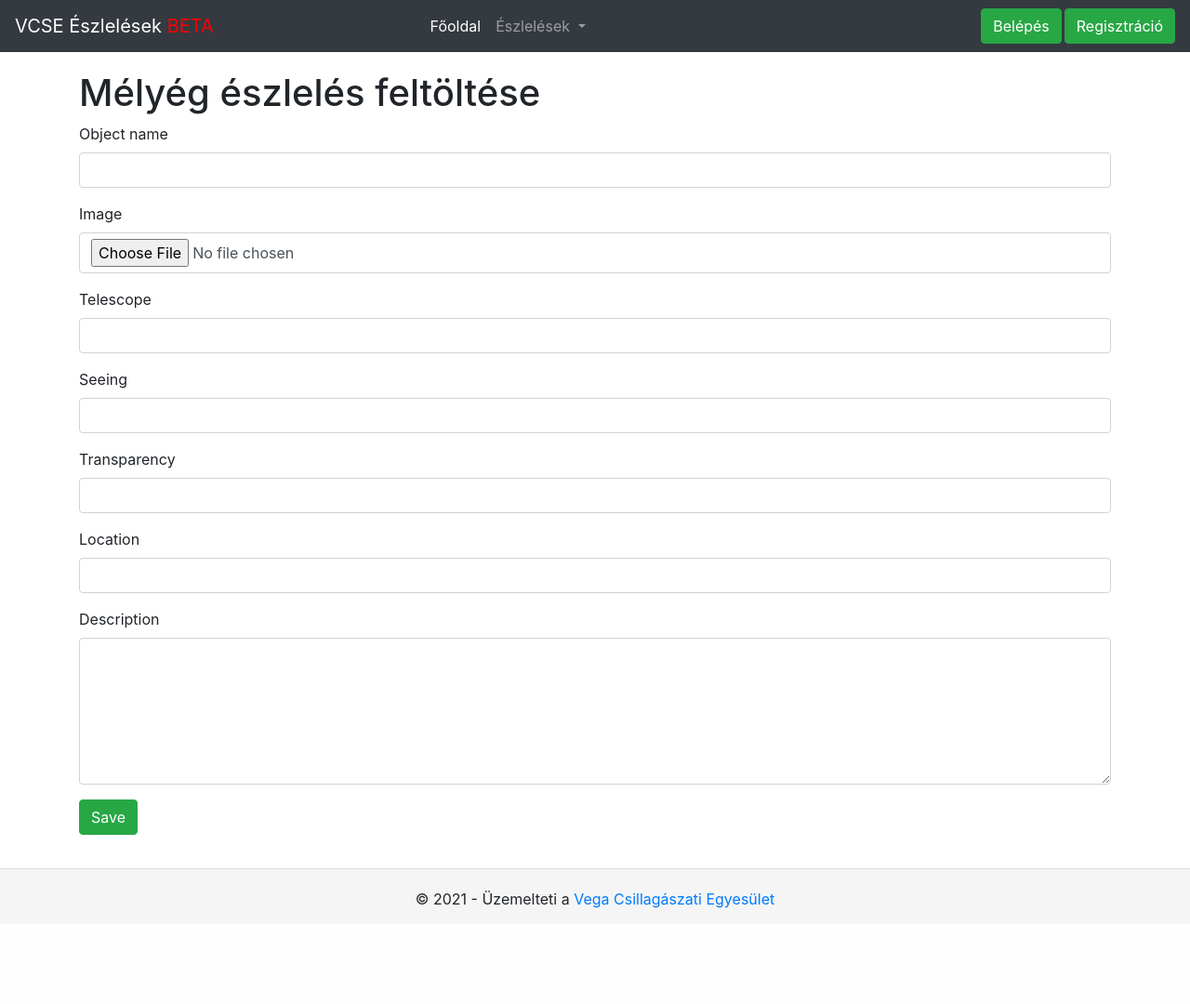
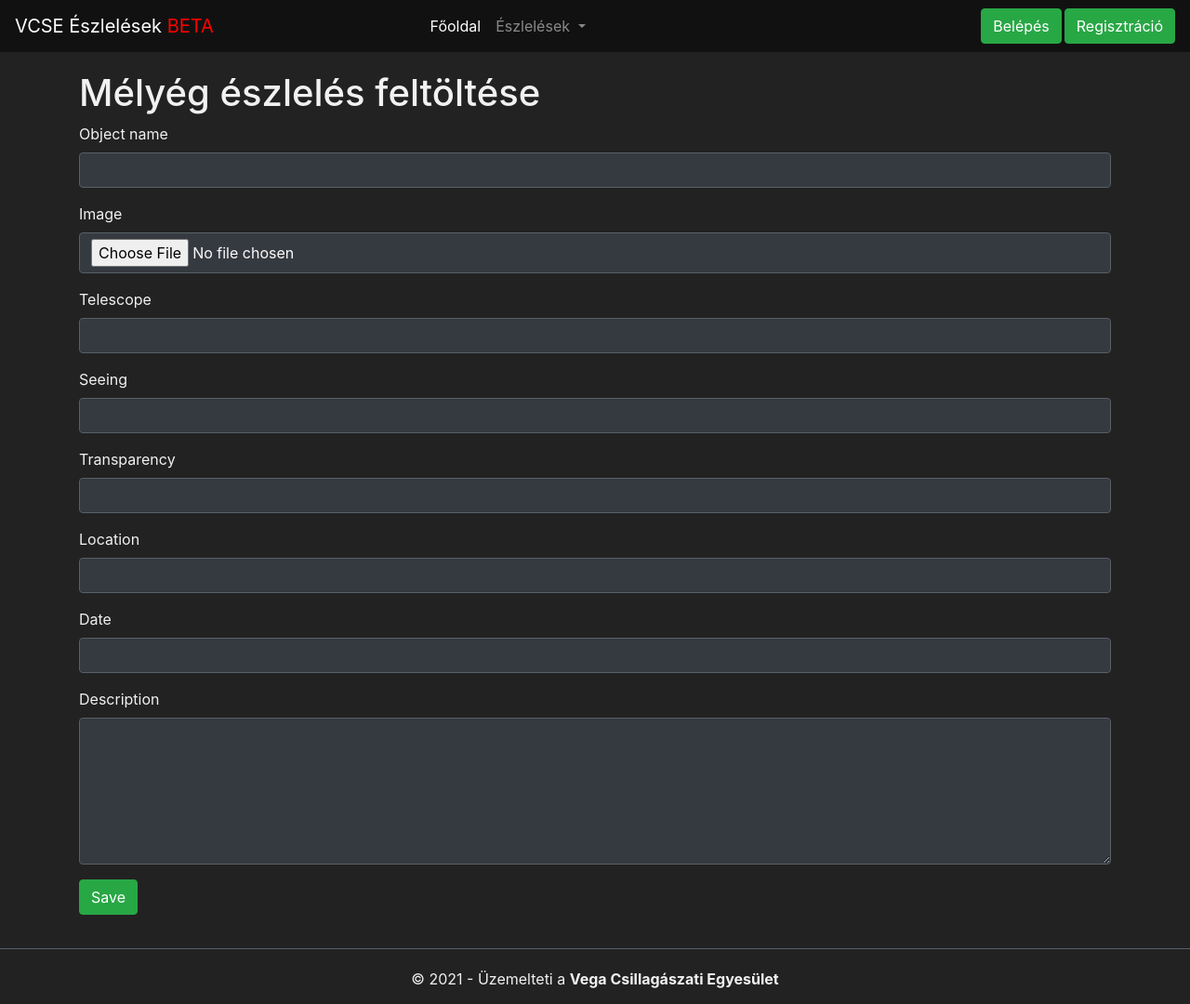
Before and after one commit to tamaskelemen/eszleles.hu, a Yii app: template views/deepsky/create.php in a window 1280 px wide. Shown: the whole page at 93% size. Before the commit the page ends 977 px from the top, so only its background shows below. Run offline with PHP 8.4 and a stand-in for Yii, Linux system fonts and the light colour scheme; the template is opened without the code that fills it, so the values that code supplies are empty; form fields are guessed from the names that the template uses; some libraries are stand-ins or nearby versions.

Commit message:
Adding dark color theme

```diff
--- a/models/forms/DeepSkyForm.php
+++ b/models/forms/DeepSkyForm.php
@@ -65,7 +65,7 @@ class DeepSkyForm extends \yii\base\Model
     {
         return [
             [['image'], 'file', 'extensions' => 'jpg, jpeg, gif, png'],
-            [['object_name', 'telescope', 'location', 'description'], 'required', 'message' => "A mezőt kötelező kitölteni!"],
+            [['object_name', 'telescope', 'location', 'description', 'date'], 'required', 'message' => "A mezőt kötelező kitölteni!"],
             [['seeing', 'transparency'], 'default', 'value' => null],
             [['seeing', 'transparency'], 'integer'],
             [['seeing' ], 'in', 'range' => ['min' => 1, 'max' => 10]],
--- a/views/deepsky/_form.php
+++ b/views/deepsky/_form.php
@@ -27,12 +27,13 @@ use yii\widgets\ActiveForm;
 
     <?= $form->field($model, 'location')->textInput(['maxlength' => true]) ?>
 
-    <?= DatePicker::widget([
-        'name' => 'date',
-        'model'=> $model,
-        'attribute' => 'date',
+    <?= $form->field($model, 'date')->widget(DatePicker::class, [
+        'options' => ['autocomplete' => 'off'],
+        'pickerIcon' => '<i class="fas fa-calendar-alt text-primary"></i>',
+        'removeIcon' => '<i class="fas fa-trash text-danger"></i>',
         'pluginOptions' => [
-            'format' => 'yyyy-mm-dd',
+            'format' => 'yyy-mm-dd',
+            'autoclose'=>true
         ]
     ]) ?>
 
--- a/views/layouts/main.php
+++ b/views/layouts/main.php
@@ -26,7 +26,7 @@ AppAsset::register($this);
 <?php $this->beginBody() ?>
 
 <div class="wrap">
-    <nav class="navbar navbar-dark navbar-expand-lg bg-dark">
+    <nav class="navbar navbar-dark navbar-expand-lg">
         <a class="navbar-brand" href="<?= Url::to('/') ?>">VCSE Észlelések <span style="color: red">BETA</span></a>
 
         <button class="navbar-toggler" type="button" data-toggle="collapse" data-target="#navbarText" aria-controls="navbarText" aria-expanded="false" aria-label="Toggle navigation">
--- a/views/observe/_form.php
+++ b/views/observe/_form.php
@@ -35,9 +35,11 @@ use yii\widgets\ActiveForm;
         'name' => 'date',
         'model'=> $model,
         'attribute' => 'date',
+        'options' => ['autocomplete' => 'off'],
         'pluginOptions' => [
             'format' => 'yyyy-mm-dd',
         ]
+
     ]) ?>
 
     <?= $form->field($model, 'description')->textarea(['rows' => 6]) ?>
--- a/views/observe/index.php
+++ b/views/observe/index.php
@@ -62,6 +62,7 @@ if (!Yii::$app->user->isGuest) {
     <?= GridView::widget([
         'dataProvider' => $dataProvider,
         'filterModel' => $searchModel,
-        'columns' => $columns
+        'columns' => $columns,
+        'tableOptions' => ['class' => 'table table-striped'],
     ]); ?>
 </div>
--- a/web/css/site.css
+++ b/web/css/site.css
@@ -1,8 +1,24 @@
 html,
 body {
     height: 100%;
+    background-color: #222;
+    color: #f1f1f1;
+}
+.table, .table th, .table tr, .table td {
+    border-color: #596067;
 }
 
+.table {
+    color: unset;
+}
+
+.table a {
+    color: snow
+}
+
+.navbar {
+    background-color: #111;
+}
 .wrap {
     min-height: 100%;
     height: auto;
@@ -16,9 +32,12 @@ body {
 
 .footer {
     height: 60px;
-    background-color: #f5f5f5;
-    border-top: 1px solid #ddd;
+    border-top: 1px solid #596067;
     padding-top: 20px;
+}
+.footer a {
+    color: unset;
+    font-weight: bold;
 }
 
 .jumbotron {
@@ -135,11 +154,19 @@ form > div.required > label.control-label:after {
     padding-bottom: 20px;
 }
 .list-item a {
-    color: black;
+    color: unset;
     text-decoration: none;
     background-color: transparent;
 }
+.breadcrumb {
+    background-color: #343a40
+}
 
-.list-item .item-title {
-
+.form-control {
+    color: snow;
+    background-color: #343a40;
+    border-color: #596067;
 }
+div .help-block {
+    color: red;
+}
```
